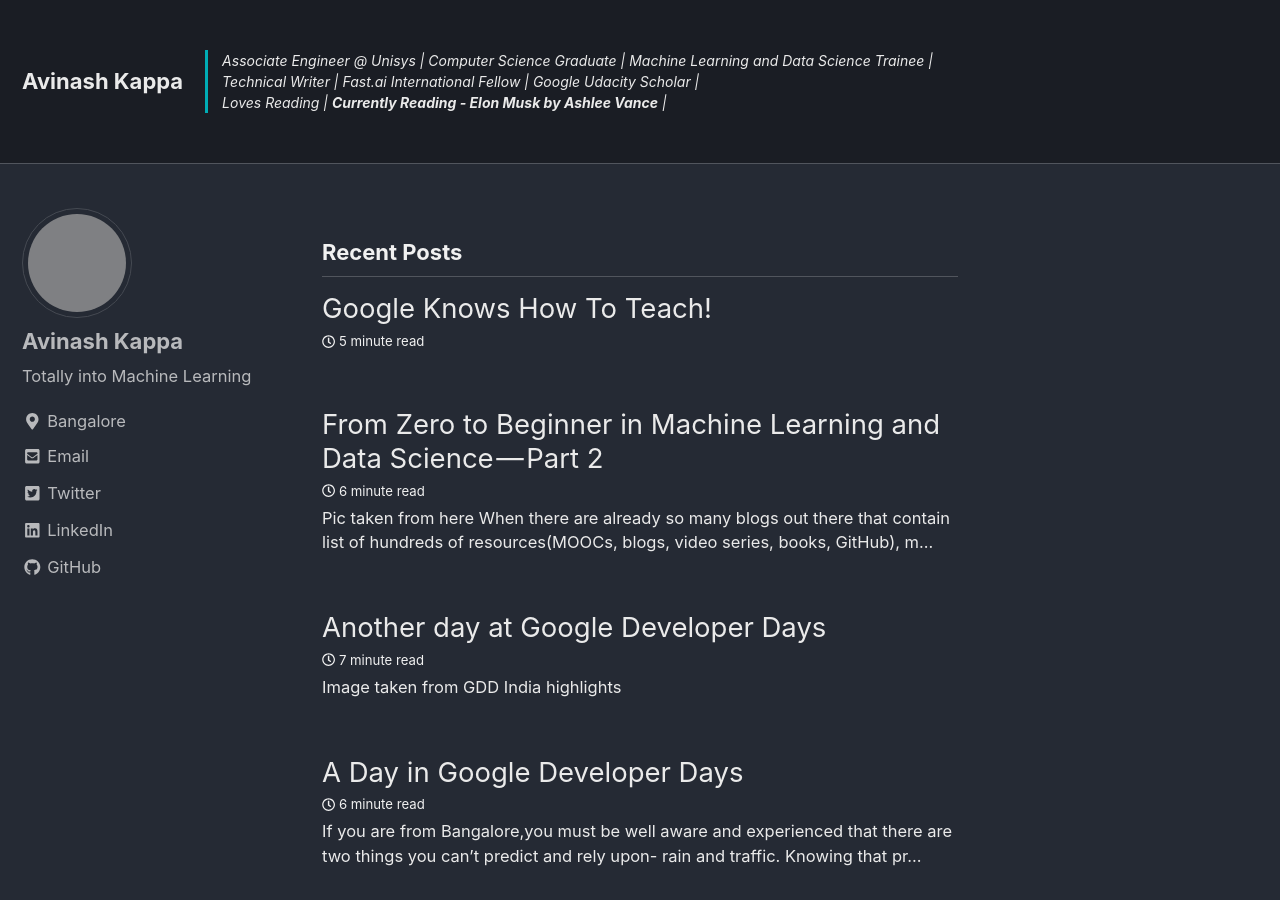
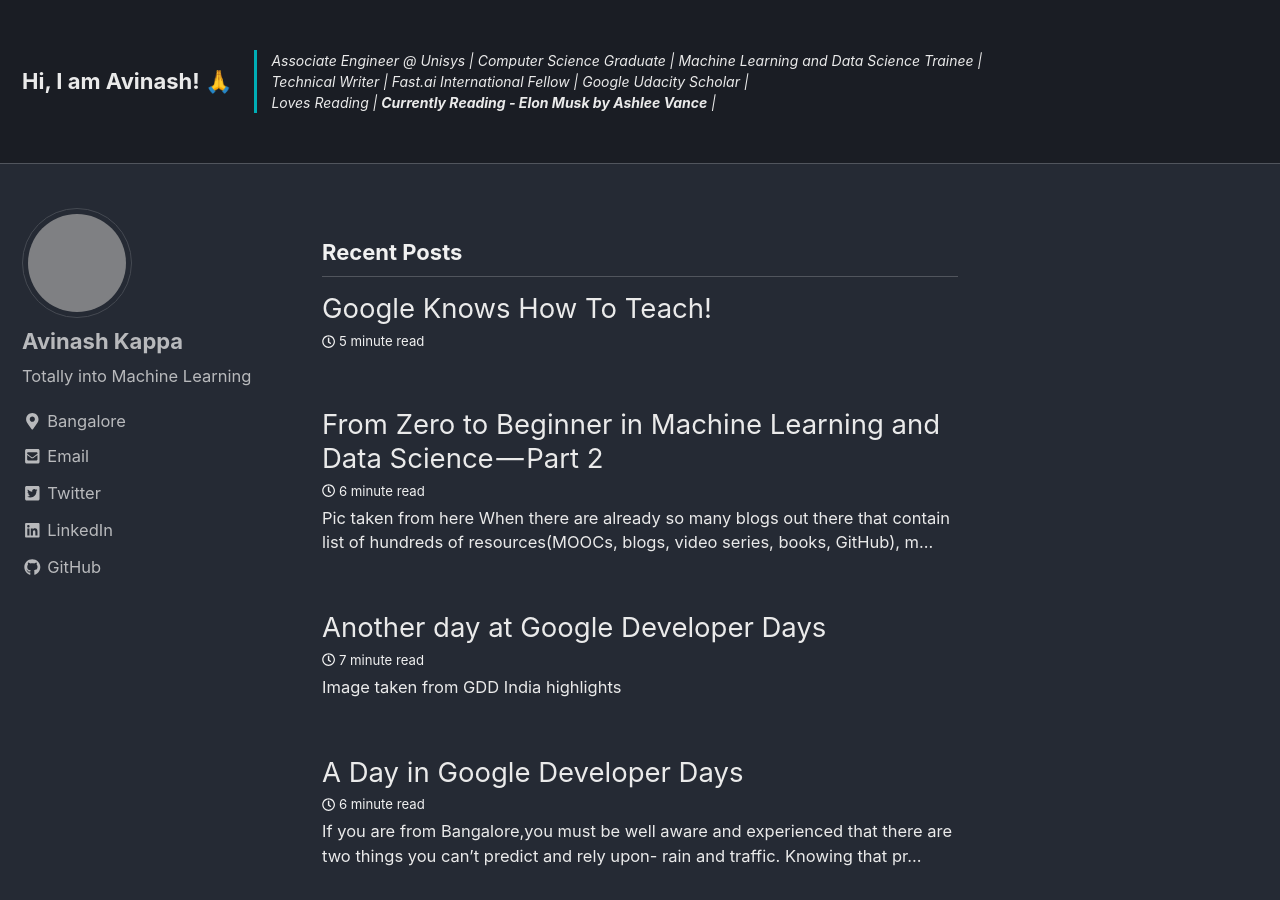
Before and after one commit to theimgclist/theimgclist.github.io, a Jekyll site: the page built from index.html, in a window 1280 px wide and 900 px high. Built offline with Jekyll 4.4.1, drawn with Linux system fonts in a browser that asks for light colours; nearby versions of some CDN libraries; the list of posts is cut into pages by our own code; grey boxes are pictures that could not be loaded.

Commit message:
Added a welcoming Hi with Namaste!

```diff
--- a/_includes/masthead.html
+++ b/_includes/masthead.html
@@ -3,7 +3,7 @@
     <div class="masthead__menu">
       <nav id="site-nav" class="greedy-nav">
 
-		<a class="site-title" href="{{ '/' | absolute_url }}">Avinash Kappa</a>
+		<a class="site-title" href="{{ '/' | absolute_url }}">Hi, I am Avinash! &#x1f64f;</a>
 		<div class="my-header">
 		<blockquote><p><em>Associate Engineer @ Unisys | Computer Science Graduate | Machine Learning and Data Science Trainee | </br>Technical Writer | Fast.ai International Fellow | Google Udacity Scholar | </br>Loves Reading | <b>Currently Reading - Elon Musk by Ashlee Vance</b> | </em></p></blockquote>
 		</div>
```
